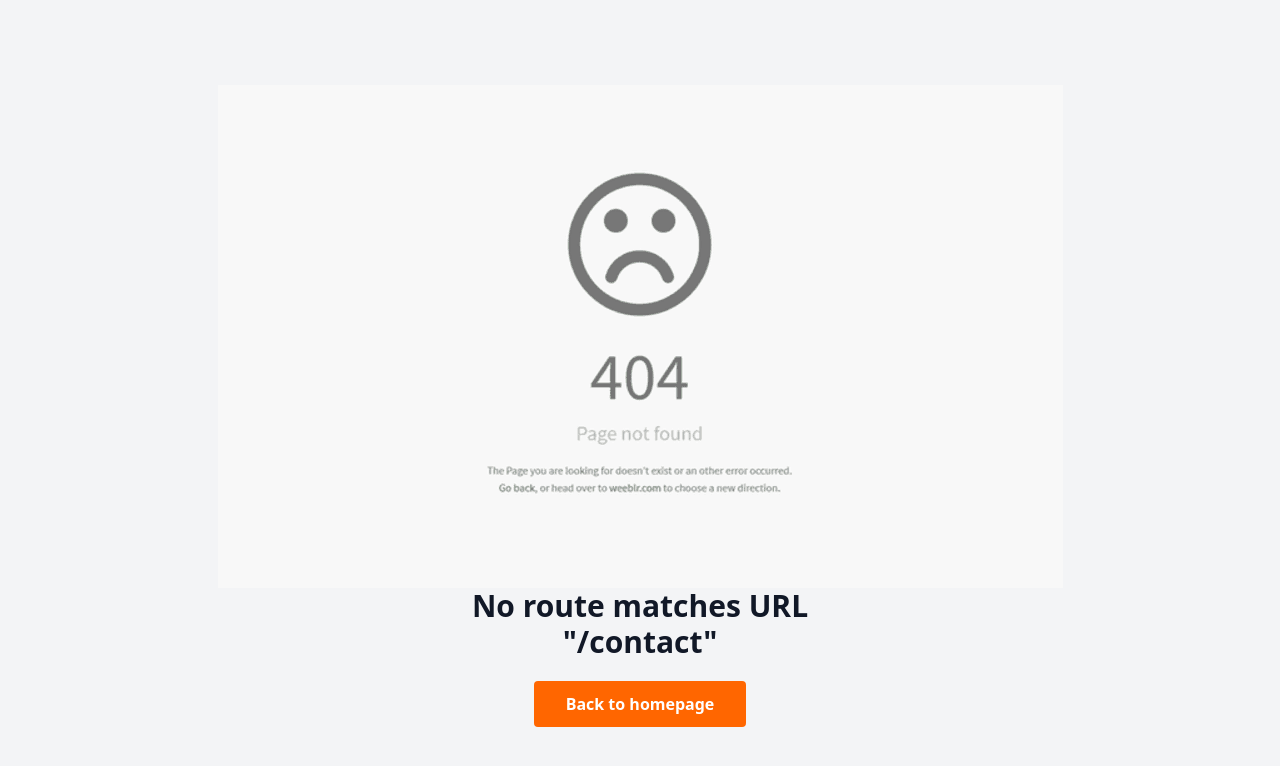
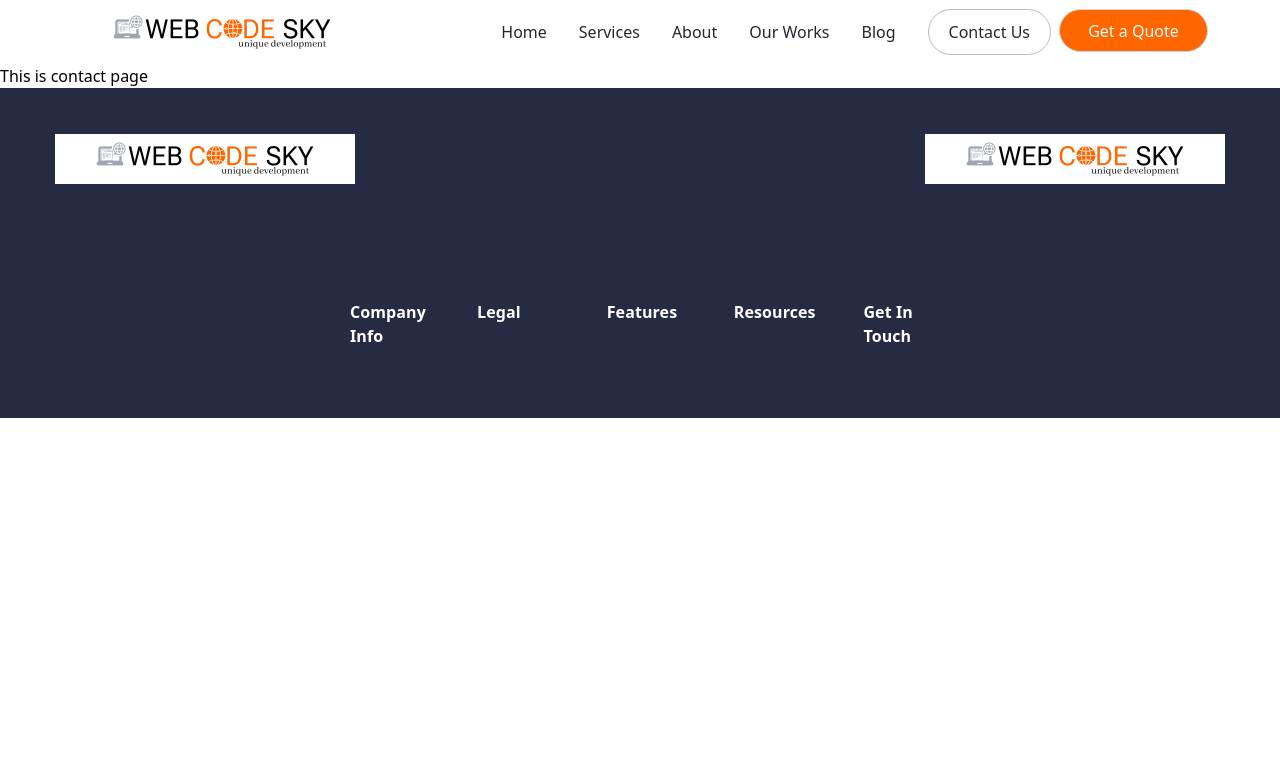
Before and after one commit to webcodesky/webcodesky-react, a React (Vite) app: page /contact in a window 1280 px wide. Shown: the top 766 px of the page. Built offline with nearby package versions, Linux system fonts and the light colour scheme.

Commit message:
add navbar and footer

```diff
--- /dev/null
+++ b/src/Pages/ContactUs/ContactUs.jsx
@@ -0,0 +1,9 @@
+const ContactUs = () => {
+  return (
+    <div>
+      <h1>This is contact page</h1>
+    </div>
+  );
+};
+
+export default ContactUs;
--- a/src/Pages/Shared/Footer/Footer.jsx
+++ b/src/Pages/Shared/Footer/Footer.jsx
@@ -1,7 +1,43 @@
+import logo from "../../../assets/webcodesky.png";
+
 const Footer = () => {
   return (
-    <div>
-      <h2>This is footer</h2>
+    <div className="bg-[#252B42] flex flex-col">
+      <div className="flex h-[142px] py-[40px] justify-center items-center self-stretch gap-[570px]">
+        <div>
+          <img src={logo} alt="" width={300} height={200} />
+        </div>
+        <div>
+          <img src={logo} alt="" width={300} height={200} />
+        </div>
+      </div>
+      <div className="flex flex-row py-[70px] px-[350px] items-start gap-[30px] text-white">
+        <div className="flex w-[148px] flex-col items-start">
+          <h1 className="text-white font-montserrat text-[16px] font-bold leading-[24px] tracking-[0.1px]">
+            Company Info
+          </h1>
+        </div>
+        <div className="flex w-[152px] flex-col items-start">
+          <h1 className="text-white font-montserrat text-[16px] font-bold leading-[24px] tracking-[0.1px]">
+            Legal
+          </h1>
+        </div>
+        <div className="flex w-[148px] flex-col items-start">
+          <h1 className="text-white font-montserrat text-[16px] font-bold leading-[24px] tracking-[0.1px]">
+            Features
+          </h1>
+        </div>
+        <div className="flex w-[152px] flex-col items-start">
+          <h1 className="text-white font-montserrat text-[16px] font-bold leading-[24px] tracking-[0.1px]">
+            Resources
+          </h1>
+        </div>
+        <div>
+          <h1 className="text-white font-montserrat text-[16px] font-bold leading-[24px] tracking-[0.1px]">
+            Get In Touch
+          </h1>
+        </div>
+      </div>
     </div>
   );
 };
--- a/src/Pages/Shared/Navbar/Navbar.jsx
+++ b/src/Pages/Shared/Navbar/Navbar.jsx
@@ -1,9 +1,151 @@
-const Navber = () => {
+import { useState } from "react";
+import logo from "../../../assets/webcodesky.png";
+import { Link } from "react-router-dom";
+
+const Navbar = () => {
+  const [isOpen, setIsOpen] = useState(false);
+
+  const toggleMenu = () => {
+    setIsOpen(!isOpen);
+  };
+
   return (
-    <div>
-      <h1>This is our navbar</h1>
+    <div className="text-white xl:px-[72px] md:px-10 sm:px-2 px-4">
+      <div className="flex justify-between items-center h-16">
+        {/* Logo */}
+        <div className="flex-shrink-0">
+          <Link to="/" className="text-2xl font-bold text-blue-600">
+            <img src={logo} alt="logo" width={300} height={200} />
+          </Link>
+        </div>
+
+        {/* Desktop Menu */}
+        <div className="hidden md:flex space-x-8 font-medium justify-center items-center">
+          <Link to="/" className="text-[#23272E] hover:text-blue-600">
+            Home
+          </Link>
+          <Link
+            to="/services"
+            className="text-[#23272E] font-medium hover:text-blue-600"
+          >
+            Services
+          </Link>
+          <Link
+            to="/about"
+            className="text-[#23272E] font-medium hover:text-blue-600"
+          >
+            About
+          </Link>
+          <Link
+            to="/works"
+            className="text-[#23272E] font-medium hover:text-blue-600"
+          >
+            Our Works
+          </Link>
+          <Link
+            to="/blog"
+            className="text-[#23272E] font-medium hover:text-blue-600"
+          >
+            Blog
+          </Link>
+          <div className="flex gap-2">
+            <Link to="/contact">
+              <button className="flex py-[14px] px-[20px] justify-center items-center gap-[10px] rounded-[61px] border border-[rgba(35,39,46,0.3)] text-[#23272e] text-[16px] font-normal leading-[100%]">
+                Contact Us{" "}
+              </button>
+            </Link>
+
+            <button className="w-[149px] h-[43px] flex-shrink-0 rounded-full border-[0.5px] border-[#d3d4d5] bg-[#f60] text-white text-[16px] font-normal leading-[100%]">
+              <Link to="/getquote">Get a Quote</Link>
+            </button>
+          </div>
+        </div>
+
+        {/* Mobile Hamburger Menu */}
+        <div className="flex md:hidden">
+          <button
+            onClick={toggleMenu}
+            className="text-[#23272E] hover:text-blue-600 focus:outline-none focus:text-blue-600"
+          >
+            <svg
+              className="w-6 h-6"
+              fill="none"
+              stroke="currentColor"
+              viewBox="0 0 24 24"
+            >
+              <path
+                strokeLinecap="round"
+                strokeLinejoin="round"
+                strokeWidth="2"
+                d={isOpen ? "M6 18L18 6M6 6l12 12" : "M4 6h16M4 12h16M4 18h16"}
+              />
+            </svg>
+          </button>
+        </div>
+      </div>
+
+      {/* Mobile Menu */}
+      {isOpen && (
+        <div className="md:hidden">
+          <Link
+            to="/"
+            className="block px-2 py-2 text-[#23272E] hover:bg-gray-100 hover:text-blue-600"
+            onClick={() => setIsOpen(false)}
+          >
+            Home
+          </Link>
+          <Link
+            to="/services"
+            className="block px-2 py-2 text-[#23272E] hover:bg-gray-100 hover:text-blue-600"
+            onClick={() => setIsOpen(false)}
+          >
+            Services
+          </Link>
+          <Link
+            to="/about"
+            className="block px-2 py-2 text-[#23272E] hover:bg-gray-100 hover:text-blue-600"
+            onClick={() => setIsOpen(false)}
+          >
+            About
+          </Link>
+          <Link
+            to="/works"
+            className="block px-2 py-2 text-[#23272E] hover:bg-gray-100 hover:text-blue-600"
+            onClick={() => setIsOpen(false)}
+          >
+            Our Works
+          </Link>
+          <Link
+            to="/blog"
+            className="block px-2 py-2 text-[#23272E] hover:bg-gray-100 hover:text-blue-600"
+            onClick={() => setIsOpen(false)}
+          >
+            Blog
+          </Link>
+          <div className="flex flex-col gap-2 w-[50%]">
+            <button className="border-[1px] rounded-3xl px-5 py-1 hover:bg-[#FF6600] flex">
+              <Link
+                to="/contact"
+                className="block px-2 py-2 text-[#23272E]"
+                onClick={() => setIsOpen(false)}
+              >
+                Contact Us
+              </Link>
+            </button>
+            <button className="border-[1px] rounded-3xl px-5 py-1 hover:bg-[#FF6600] flex">
+              <Link
+                to="/contact"
+                className="block px-2 py-2 text-[#23272E]"
+                onClick={() => setIsOpen(false)}
+              >
+                Contact
+              </Link>
+            </button>
+          </div>
+        </div>
+      )}
     </div>
   );
 };
 
-export default Navber;
+export default Navbar;
--- a/src/Routes/Routes.jsx
+++ b/src/Routes/Routes.jsx
@@ -2,6 +2,7 @@ import { createBrowserRouter } from "react-router-dom";
 import Main from "../Layout/Main";
 import Home from "../Pages/Home/Home/Home";
 import ErrorPage from "../Pages/ErrorPage/ErrorPage";
+import ContactUs from "../Pages/ContactUs/ContactUs";
 
 const router = createBrowserRouter([
   {
@@ -13,6 +14,10 @@ const router = createBrowserRouter([
         path: "/",
         element: <Home></Home>,
       },
+      {
+        path: "/contact",
+        element: <ContactUs></ContactUs>,
+      },
     ],
   },
 ]);
```
Also changed, not shown: src/assets/webcodesky.png (added).
